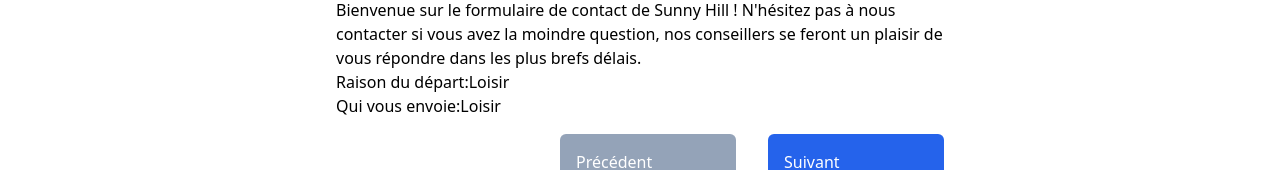
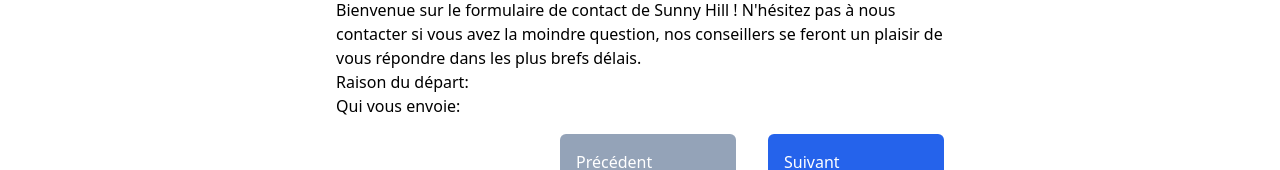
Before and after one commit to nathvda/SunnyHillAgency, a React (Vite) app: page /form/step-two in a window 1280 px wide. Shown: the part 256-426 px from the top of the page. Built offline with nearby package versions, Linux system fonts and the light colour scheme.

Commit message:
fixing forms

```diff
--- a/src/FormSteps/StepTwo.tsx
+++ b/src/FormSteps/StepTwo.tsx
@@ -1,5 +1,5 @@
 import { Controller, useForm } from "react-hook-form";
-import { useState } from "react";
+import { useState, Fragment } from "react";
 import { useNavigate } from "react-router-dom";
 import { z } from "zod";
 import { zodResolver } from "@hookform/resolvers/zod";
@@ -11,10 +11,10 @@
 const secondSchema = z.object({
   reasonForTravelling: z
     .string()
-    .min(1, { message: "Veuillez choisir une option" }),
+    .min(0,{ message: "Veuillez choisir une option" }),
   sender: z
     .string()
-    .min(1, { message: "Vous devez déterminer qui vous envoie" }),
+    .min(0,{ message: "Vous devez déterminer qui vous envoie" }),
 });
 
 type FormValues = {
@@ -55,6 +55,7 @@
   });
   const onSubmit = handleSubmit((data) => {
     console.log(data);
+    console.log(data);
     navigate("/form/step-three", { replace: true });
   });
 
@@ -80,15 +81,15 @@
       <form onSubmit={onSubmit}>
         <div>
           <Controller
-            render={() => (
-              <Listbox value={selectedReason} onChange={setSelectedReason}>
+            render={({field:{onChange,value,name}}) => (
+              <Listbox value={value} onChange={onChange} name={name}>
                 <Listbox.Label>Raison du départ:</Listbox.Label>
-                <Listbox.Button>{selectedReason.reason}</Listbox.Button>
+                <Listbox.Button>{value}</Listbox.Button>
                 <Listbox.Options>
                   {options.map((person) => (
                     <Listbox.Option
                       key={person.id}
-                      value={person}
+                      value={person.reason}
                       disabled={person.unavailable}
                     >
                       {person.reason}
@@ -106,13 +107,13 @@
         </div>
         <div>
           <Controller
-            render={() => (
-              <Listbox value={selectedSender} onChange={setSelectedSender}>
+            render={({field:{onChange,value,name}}) => (
+              <Listbox value={value} onChange={onChange} name={name}>
                 <Listbox.Label>Qui vous envoie:</Listbox.Label>
-                <Listbox.Button>{selectedSender.reason}</Listbox.Button>
+                <Listbox.Button>{value}</Listbox.Button>
                 <Listbox.Options>
-                  {options.map((person: { reason: string }) => (
-                    <Listbox.Option key={person.reason} value={person.reason}>
+                  {options.map((person) => (
+                    <Listbox.Option key={person.id} value={person.reason}>
                       {person.reason}
                     </Listbox.Option>
                   ))}
```
